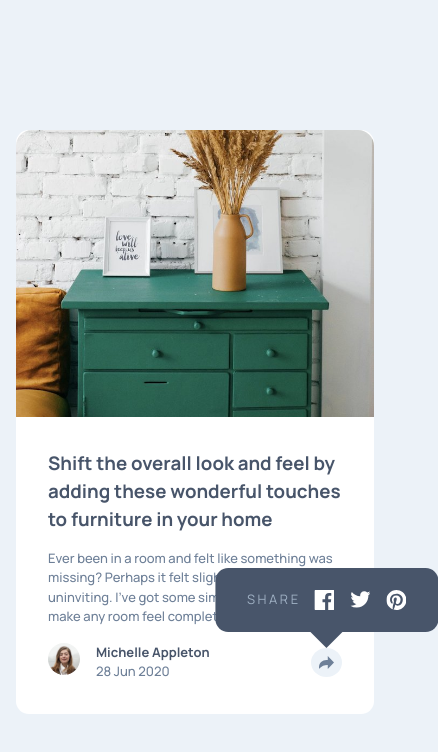
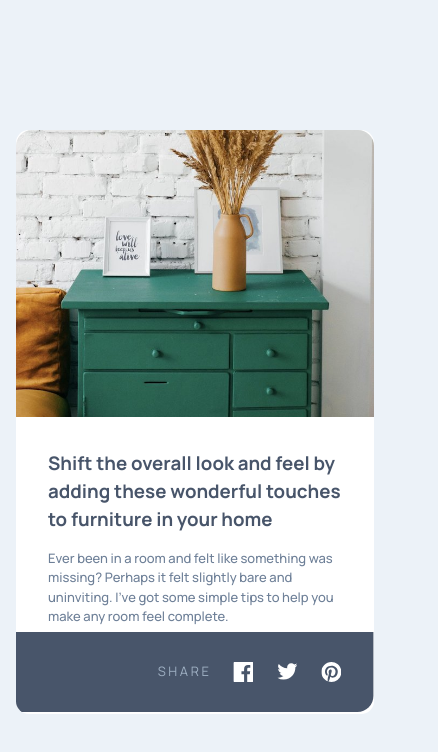
Before and after one commit to moojica/frontend-mentor-article-preview-component, a plain HTML site: page index.html in a window 390 px wide. Both pictures are taken after a click on the element 326 px from the left and 662 px from the top of the page. Shown: the whole page, 438 px wide, since content can reach past the window. Drawn offline with Linux system fonts and the light colour scheme.

Commit message:
Fixed an issue with horizontal scroll bar appearing at lower screen resolutions. Added mobile active state to share button

```diff
--- a/index.css
+++ b/index.css
@@ -66,10 +66,12 @@ body {
 
 main {
   display: flex;
-  width: 100vw;
+  width: 100%;
   height: 100vh;
   justify-content: center;
   align-items: center;
+  padding: 1rem;
+  overflow: hidden;
 }
 
 .card {
@@ -192,7 +194,6 @@ button.share-icon:focus {
 @media only screen and (max-width: 768px) {
   main {
     display: flex;
-    padding: 1rem;
   }
   .card {
     flex-direction: column;
@@ -203,3 +204,31 @@ button.share-icon:focus {
     border-radius: 1rem 1rem 0 0;
   }
 }
+
+@media only screen and (max-width: 480px) {
+  .card {
+    overflow: hidden;
+  }
+
+  .tooltip .tooltip-content {
+    position: absolute;
+    bottom: 0;
+    height: 5rem;
+    width: 29em;
+    border-radius: 0 0 1rem 1rem;
+    transform: translateX(-90%);
+    gap: 1rem;
+    padding: 0;
+  }
+
+  .tooltip.active .tooltip-content {
+    display: flex;
+    justify-content: end;
+    gap: 1.5rem;
+    padding: 2rem;
+  }
+
+  .tooltip-content::after {
+    display: none;
+  }
+}
```
